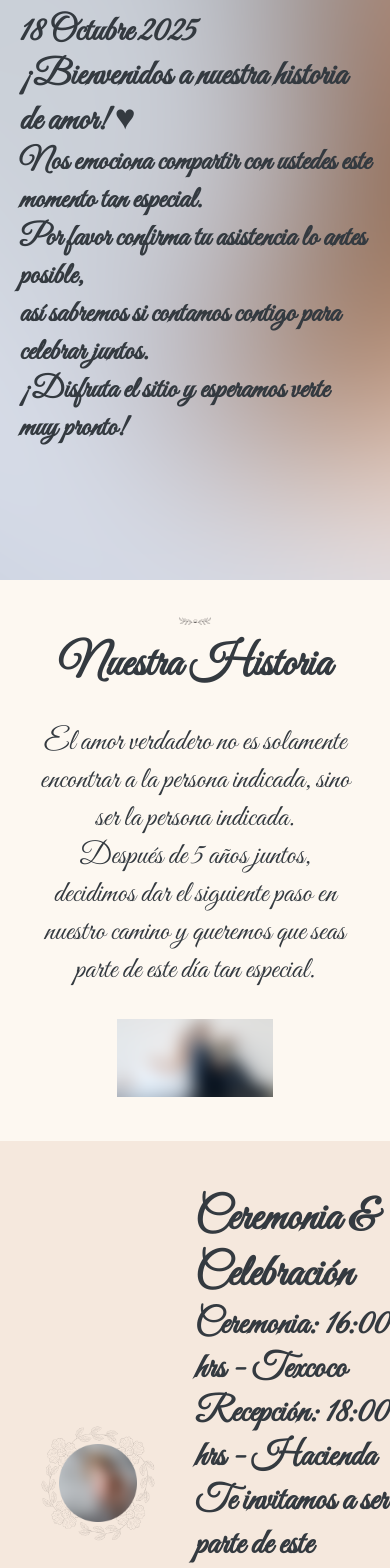
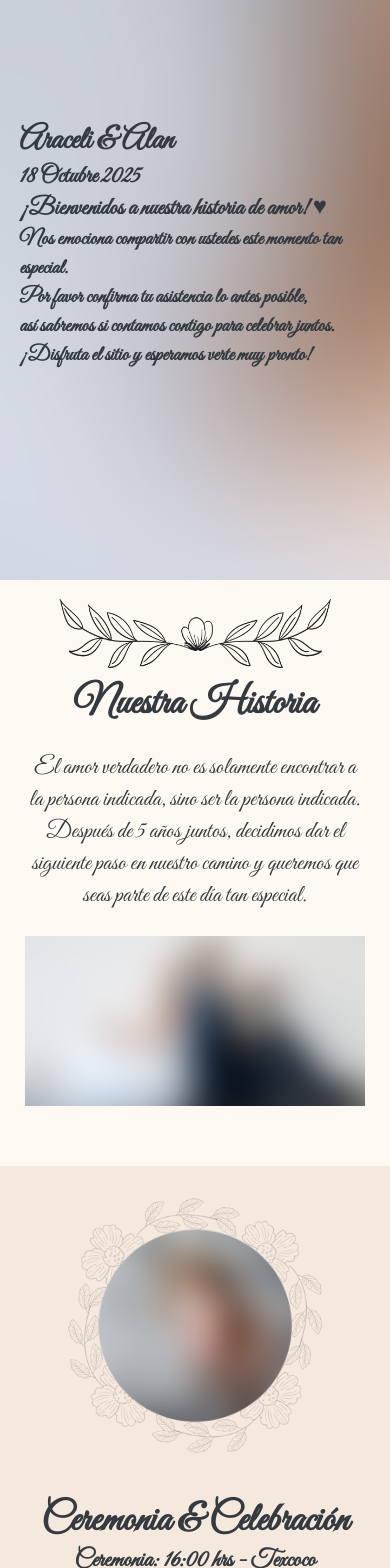
Before and after one commit to ulisesurbina/boda_alan, a React (Vite) app: page / in a window 390 px wide. Shown: the part 180-1748 px from the top of the page. Built offline with nearby package versions, Linux system fonts and the light colour scheme.

Commit message:
UPD responsive

```diff
--- a/src/App.css
+++ b/src/App.css
@@ -161,6 +161,7 @@
       position: relative;
       & figure {
         width: 100%;
+        line-height: 0;
         & img {
           width: 100%;
           height: 100%;
@@ -307,35 +308,181 @@
     flex-direction: column;
     padding: 5% 0;
     gap: 2rem;
-  }
-  .LocationContainer_flowers {
-    width: 85% !important;
-    position: relative !important;
-    transform: translate(-50%, 0%) !important;
-    -webkit-transform: translate(-50%, 0%) !important;
-    -moz-transform: translate(-50%, 0%) !important;
-    -ms-transform: translate(-50%, 0%) !important;
-    -o-transform: translate(-50%, 0%) !important;
-  }
-  .LocationContainer_circle {
-    width: 64% !important;
-  }
-  .LocationContainer_text {
-      width: 85% !important;
+    & .LocationContainer_containerImg {
+      & .LocationContainer_flowers {
+        width: 85%;
+        position: relative;
+        transform: translate(-50%, 0%);
+      }
+      & .LocationContainer_circle {
+        width: 64%;
+      }
+    }
+    & .LocationContainer_text {
+      width: 85%;
       text-align: center;
+    }
   }
   .GalleryContainer {
-    width: 85% !important;
+    width: 85%;
+    & .GalleryContainer_principal {
+      flex-direction: column;
+      & .GalleryContainer_text {
+        width: 100%;
+      }
+      & .GalleryContainer_imgs {
+        width: 60%;
+        margin: 0 auto;
+      }
+    }
   }
-  .GalleryContainer_principal {
+}
+
+@media screen and (max-width: 767px) {
+  .ContenidoBanner {
+    top: 56%;
+    & h2 {
+      font-size: 2rem;
+      line-height: 2.5rem;
+    }
+    & h3 {
+      font-size: 1.5rem;
+      line-height: 2rem;
+    }
+    & h4 {
+      font-size: 1.3rem;
+      line-height: 1.8rem;
+    }
+  }
+  .HistoryContainer_flowers {
+    width: 80%;
+  }
+  .HistoryContainer {
+    width: 87%;
+    & h2 {
+      font-size: 2.5rem;
+      line-height: 3rem;
+    }
+    & p {
+      font-size: 1.5rem;
+      line-height: 2rem;
+    }
+    & .HistoryContainer_img {
+        width: 100%;
+    }
+  }
+  .LocationContainer {
     flex-direction: column;
+    padding: 2rem 0;
+    margin: 3rem auto;
+    gap: 2rem;
+    & .LocationContainer_containerImg {
+      width: 65%;
+      & .LocationContainer_flowers {
+        width: 100%;
+        position: relative;
+        transform: translate(-50%, 0%);
+      }
+      & .LocationContainer_circle {
+        width: 76%;
+      }
+    }
+    & .LocationContainer_text {
+      width: 87%;
+      text-align: center;
+      & h2 {
+        font-size: 2.5rem;
+        line-height: 3rem;
+      }
+      & h3 {
+        font-size: 1.5rem;
+        line-height: 2rem;
+      }
+    }
   }
-  .GalleryContainer_text {
-    width: 100% !important;
+  .GalleryContainer {
+    width: 87%;
+    margin: 3rem auto;
+    & .GalleryContainer_principal {
+      flex-direction: column;
+      justify-content: space-around;
+      & .GalleryContainer_text {
+        width: 100%;
+        & h2 {
+          font-size: 2.5rem;
+          line-height: 3rem;
+        }
+        & p {
+          font-size: 1.5rem;
+          line-height: 2rem;
+        }
+        & ul {
+          & li {
+            font-size: 1.5rem;
+            line-height: 2rem;
+          }
+        }
+      }
+      & .GalleryContainer_imgs {
+        width: 80%;
+        margin: 0 auto;
+      }
+    }
+    & .GalleryContainer_principalImg {
+      top: 86%;
+      left: 57%;
+      width: 52%;
+    }
   }
-  .GalleryContainer_imgs {
-    width: 60% !important;
-    margin: 0 auto;
+}
+.GiftTableContainer {
+  width: 87%;
+  margin: 3rem auto;
+  & h2 {
+    font-size: 2.5rem;
+    line-height: 3rem;
   }
-
+  & .GiftTableContainer_grid {
+    grid-template-columns: repeat(1, 1fr);
+    gap: 1rem;
+    & .GiftTableContainer_gridItem {
+      & div {
+        & h3 {
+          font-size: 1.5rem;
+          line-height: 2rem;
+        }
+      }
+    }
+  }
 }
+.DressCodeContainer {
+    width: 87%;
+    margin: 3rem auto;
+    & h2 {
+      font-size: 2.5rem;
+      line-height: 3rem;
+    }
+    & .DressCodeContainer_position {
+      width: 100%;
+      flex-direction: column;
+      align-items: center;
+      & .DressCodeContainer_position_img {
+        width: 100%;
+        line-height: 0;
+      }
+      & .DressCodeContainer_position_text {
+        position: relative;
+        top: auto;
+        left: auto;
+        width: 80%;
+        min-height: auto;
+        display: flex;
+        padding: 1rem 2rem;
+        transform: none;
+        -webkit-transform: none;
+        -moz-transform: none;
+        -ms-transform: none;
+        -o-transform: none;
+      }
+    }
+}
--- a/src/styles/Navbar.css
+++ b/src/styles/Navbar.css
@@ -39,3 +39,8 @@
         color: #99631D;
     }
 }
+
+@media screen and (max-width: 767px) {
+  .NavbarContainer__section {
+  }
+}
```
